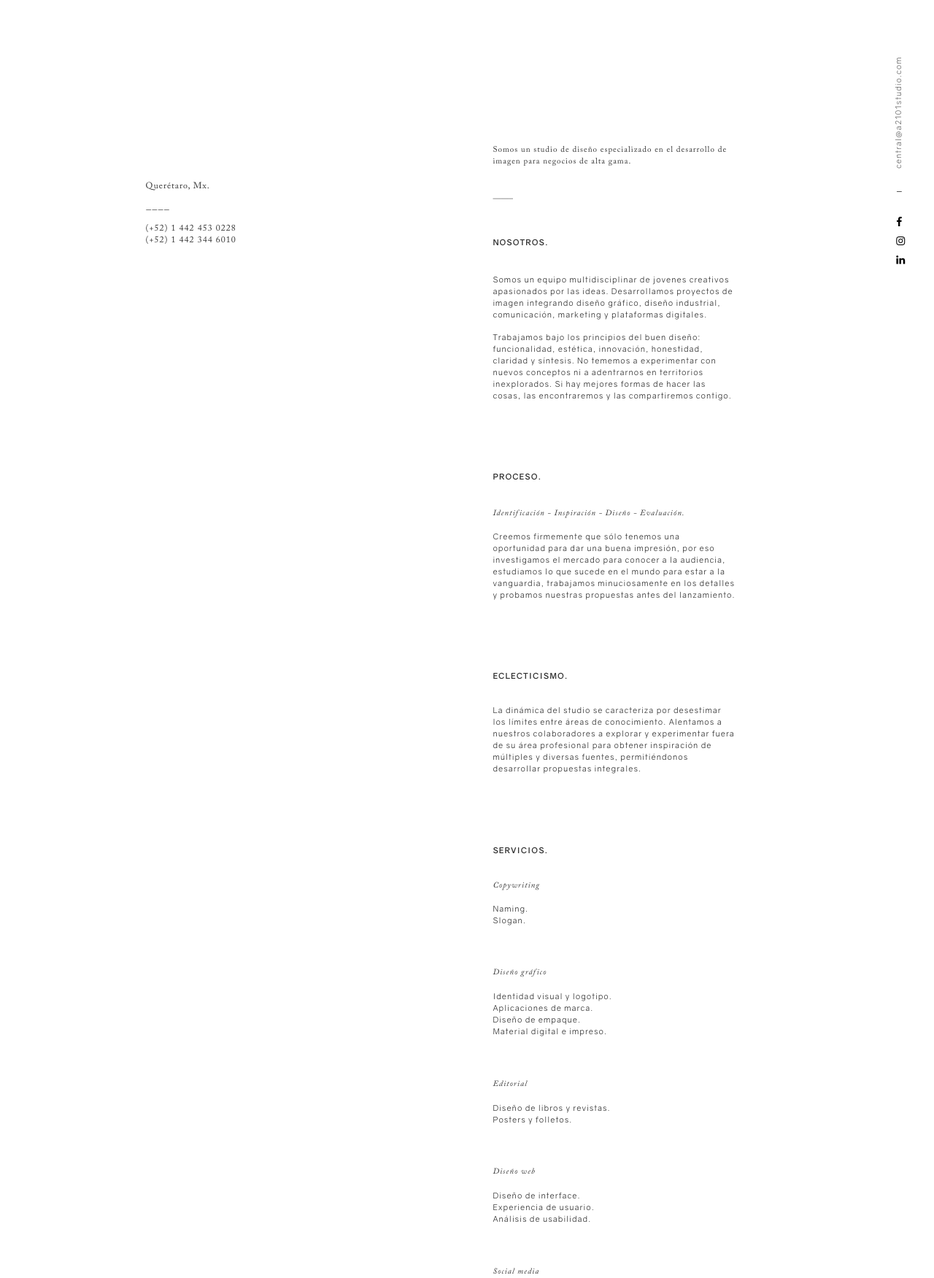
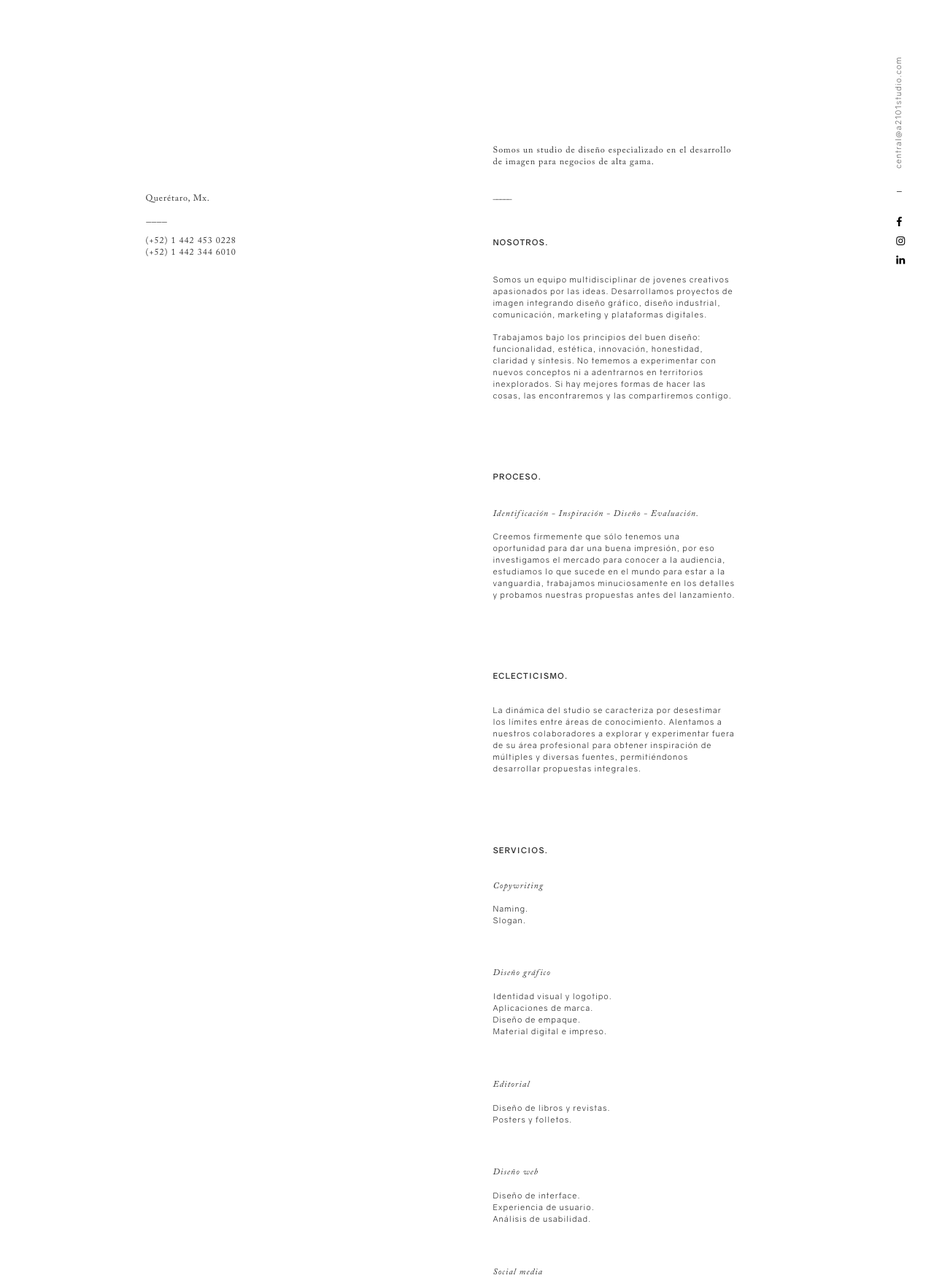
Before and after one commit to mzellhuber/a2101, a PHP site: page / in a window 1280 px wide. Shown: the part 185-1936 px from the top of the page at 73% size. Run offline with PHP 8.4, Linux system fonts and the light colour scheme.

Commit message:
font changes

```diff
--- a/a2101.html
+++ b/a2101.html
@@ -9,7 +9,7 @@
 		<link rel="shortcut icon" href="favicon.ico" type="image/x-icon">
 		<link rel="icon" href="favicon.ico" type="image/x-icon">
 
-		<title> A2;//101 Studio</title>
+		<title>A2; /101 Studio</title>
 
 		<link href="https://maxcdn.bootstrapcdn.com/bootstrap/3.3.7/css/bootstrap.min.css" rel="stylesheet" integrity="sha384-BVYiiSIFeK1dGmJRAkycuHAHRg32OmUcww7on3RYdg4Va+PmSTsz/K68vbdEjh4u" crossorigin="anonymous">
 
--- a/broom_and_birch.html
+++ b/broom_and_birch.html
@@ -9,7 +9,7 @@
 		<link rel="shortcut icon" href="favicon.ico" type="image/x-icon">
 		<link rel="icon" href="favicon.ico" type="image/x-icon">
 
-		<title> A2;//101 Studio - BROOM&BIRCH</title>
+		<title>A2; /101 Studio - BROOM&BIRCH</title>
 
 		<link href="https://maxcdn.bootstrapcdn.com/bootstrap/3.3.7/css/bootstrap.min.css" rel="stylesheet" integrity="sha384-BVYiiSIFeK1dGmJRAkycuHAHRg32OmUcww7on3RYdg4Va+PmSTsz/K68vbdEjh4u" crossorigin="anonymous">
 
--- a/chromikae.html
+++ b/chromikae.html
@@ -9,7 +9,7 @@
 		<link rel="shortcut icon" href="favicon.ico" type="image/x-icon">
 		<link rel="icon" href="favicon.ico" type="image/x-icon">
 
-		<title> A2;//101 Studio - CHROMIKAE</title>
+		<title>A2; /101 Studio - CHROMIKAE</title>
 
 		<link href="https://maxcdn.bootstrapcdn.com/bootstrap/3.3.7/css/bootstrap.min.css" rel="stylesheet" integrity="sha384-BVYiiSIFeK1dGmJRAkycuHAHRg32OmUcww7on3RYdg4Va+PmSTsz/K68vbdEjh4u" crossorigin="anonymous">
 
--- a/css/style.css
+++ b/css/style.css
@@ -46,7 +46,7 @@ body{
 }
 
 .line-no-space{
-	letter-spacing: normal;
+	letter-spacing: -1px;
 }
 
 .crimison-font{
@@ -171,7 +171,7 @@ body{
 }
 
 .first p, .second p{
-	font-size: 11px !important;
+	font-size: 11px;
 	font-weight: lighter;
 }
 
@@ -184,7 +184,7 @@ body{
 .elegant{
 	font-family: 'CaslonProItalic','Crimson Text', serif;
 	font-style: italic;
-	font-size: 11px !important;
+	font-size: 12px !important;
 }
 
 .process, .about-us{
@@ -271,10 +271,18 @@ body{
 #date {
 	position: fixed;
     top: 196px;
-    right: 196px;
+    right: 193px;
     height: 90px;
     width: 62px;
     font-size: 12px;
+}
+
+.we-are{
+	font-size: 12px !important;
+}
+
+.contact-info{
+	padding-top: 17px;
 }
 
 /*xs screens*/
--- a/home.html
+++ b/home.html
@@ -9,7 +9,7 @@
 		<link rel="shortcut icon" href="favicon.ico" type="image/x-icon">
 		<link rel="icon" href="favicon.ico" type="image/x-icon">
 
-		<title> A2;//101 Studio</title>
+		<title>A2; /101 Studio</title>
 
 		<link href="https://maxcdn.bootstrapcdn.com/bootstrap/3.3.7/css/bootstrap.min.css" rel="stylesheet" integrity="sha384-BVYiiSIFeK1dGmJRAkycuHAHRg32OmUcww7on3RYdg4Va+PmSTsz/K68vbdEjh4u" crossorigin="anonymous">
 
--- a/il_nostro.html
+++ b/il_nostro.html
@@ -9,7 +9,7 @@
 		<link rel="shortcut icon" href="favicon.ico" type="image/x-icon">
 		<link rel="icon" href="favicon.ico" type="image/x-icon">
 
-		<title> A2;//101 Studio - IL NOSTRO BISTRO</title>
+		<title>A2; /101 Studio - IL NOSTRO BISTRO</title>
 
 		<link href="https://maxcdn.bootstrapcdn.com/bootstrap/3.3.7/css/bootstrap.min.css" rel="stylesheet" integrity="sha384-BVYiiSIFeK1dGmJRAkycuHAHRg32OmUcww7on3RYdg4Va+PmSTsz/K68vbdEjh4u" crossorigin="anonymous">
 
--- a/index.html
+++ b/index.html
@@ -9,7 +9,7 @@
 		<link rel="shortcut icon" href="favicon.ico" type="image/x-icon">
 		<link rel="icon" href="favicon.ico" type="image/x-icon">
 
-		<title> A2;//101 Studio</title>
+		<title>A2; /101 Studio</title>
 
 		<link href="https://maxcdn.bootstrapcdn.com/bootstrap/3.3.7/css/bootstrap.min.css" rel="stylesheet" integrity="sha384-BVYiiSIFeK1dGmJRAkycuHAHRg32OmUcww7on3RYdg4Va+PmSTsz/K68vbdEjh4u" crossorigin="anonymous">
 
--- a/nicte.html
+++ b/nicte.html
@@ -9,7 +9,7 @@
 		<link rel="shortcut icon" href="favicon.ico" type="image/x-icon">
 		<link rel="icon" href="favicon.ico" type="image/x-icon">
 
-		<title> A2;//101 Studio - NICTË</title>
+		<title>A2; /101 Studio - NICTË</title>
 
 		<link href="https://maxcdn.bootstrapcdn.com/bootstrap/3.3.7/css/bootstrap.min.css" rel="stylesheet" integrity="sha384-BVYiiSIFeK1dGmJRAkycuHAHRg32OmUcww7on3RYdg4Va+PmSTsz/K68vbdEjh4u" crossorigin="anonymous">
 
--- a/wenceslao_olvera.html
+++ b/wenceslao_olvera.html
@@ -9,7 +9,7 @@
 		<link rel="shortcut icon" href="favicon.ico" type="image/x-icon">
 		<link rel="icon" href="favicon.ico" type="image/x-icon">
 
-		<title> A2;//101 Studio - WENCESLAO OLVERA</title>
+		<title>A2; /101 Studio - WENCESLAO OLVERA</title>
 
 		<link href="https://maxcdn.bootstrapcdn.com/bootstrap/3.3.7/css/bootstrap.min.css" rel="stylesheet" integrity="sha384-BVYiiSIFeK1dGmJRAkycuHAHRg32OmUcww7on3RYdg4Va+PmSTsz/K68vbdEjh4u" crossorigin="anonymous">
 
--- a/work.html
+++ b/work.html
@@ -9,7 +9,7 @@
 		<link rel="shortcut icon" href="favicon.ico" type="image/x-icon">
 		<link rel="icon" href="favicon.ico" type="image/x-icon">
 
-		<title> A2;//101 Studio</title>
+		<title>A2; /101 Studio</title>
 
 		<link href="https://maxcdn.bootstrapcdn.com/bootstrap/3.3.7/css/bootstrap.min.css" rel="stylesheet" integrity="sha384-BVYiiSIFeK1dGmJRAkycuHAHRg32OmUcww7on3RYdg4Va+PmSTsz/K68vbdEjh4u" crossorigin="anonymous">
 
```
